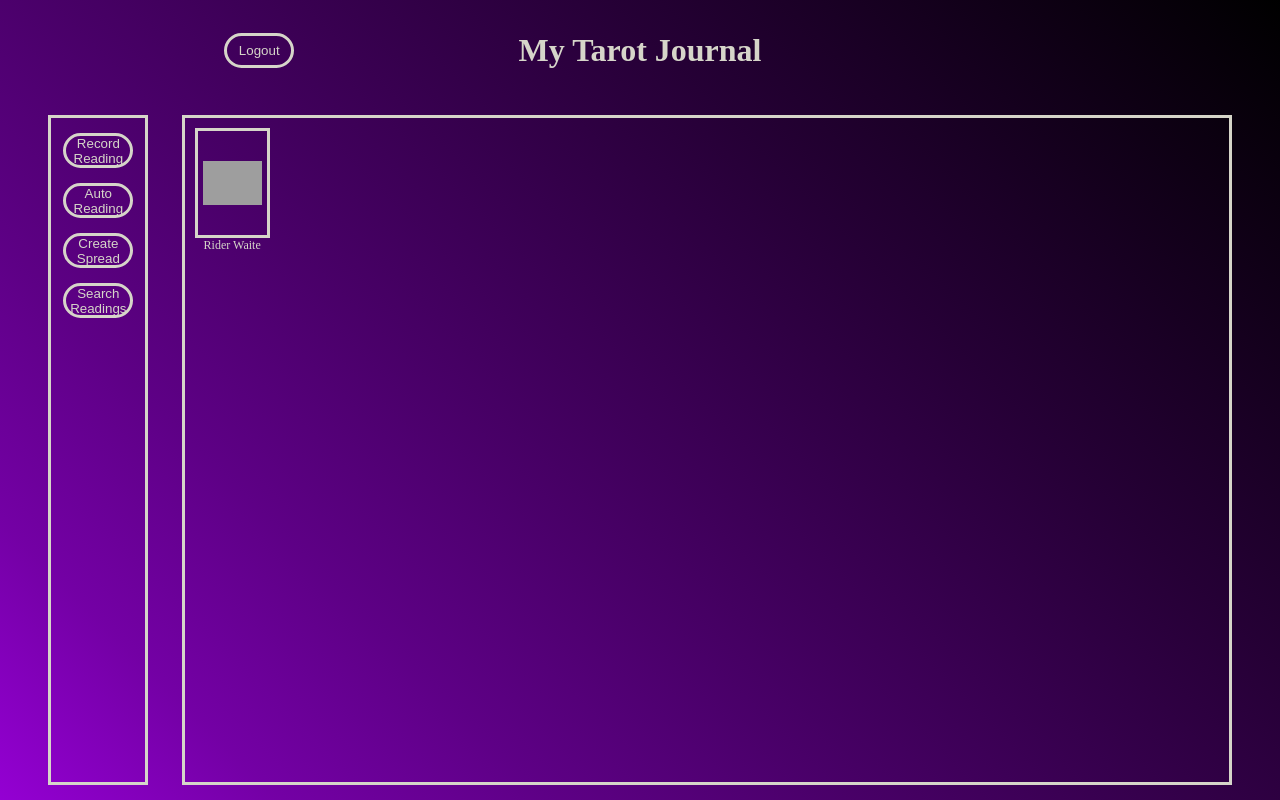
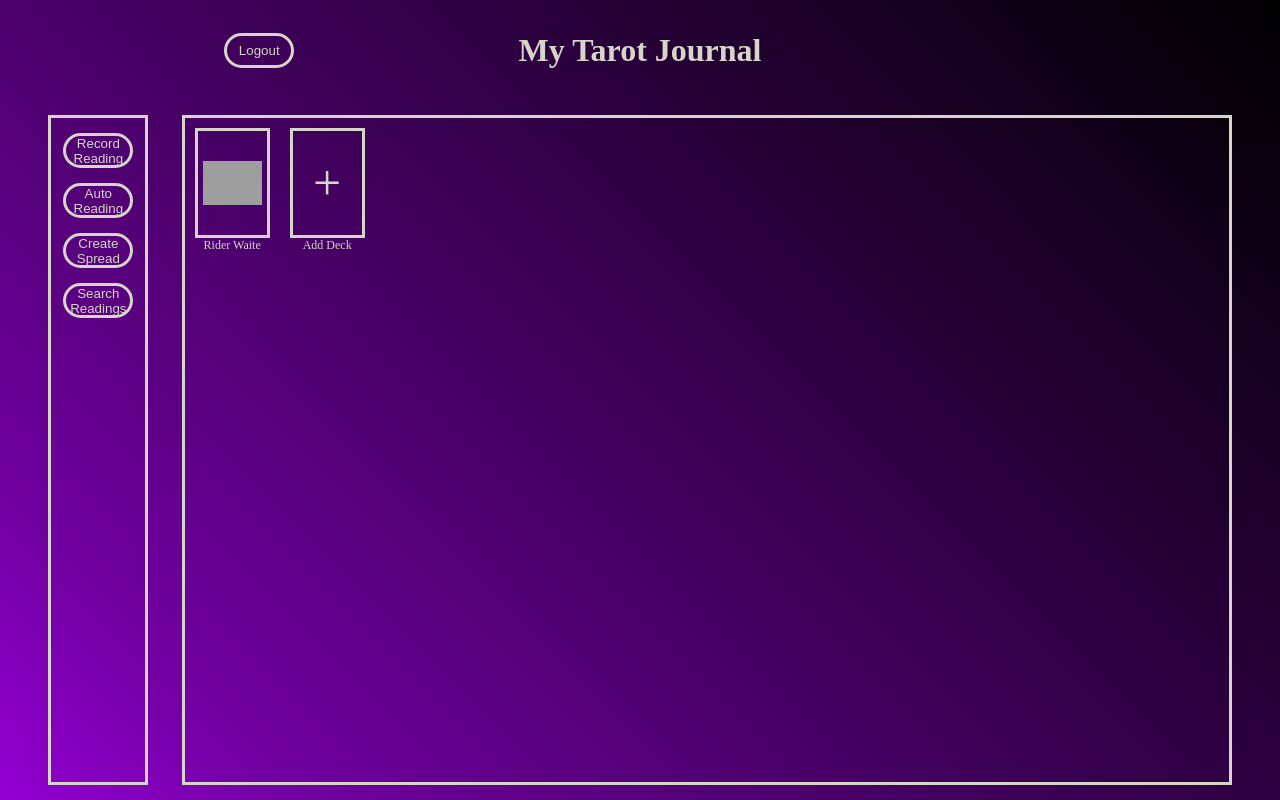
Before and after one commit to FrozenArrow73/tarot-journal, a React (Create React App) app: page /decks in a window 1280 px wide. Built offline with nearby package versions, Linux system fonts and the light colour scheme; grey boxes are pictures that could not be loaded.

Commit message:
added add deck button

```diff
--- a/src/App.css
+++ b/src/App.css
@@ -187,3 +187,6 @@
 .deckName {
   font-size: 12px;
 }
+.plus {
+  font-size: 50px;
+}
--- a/src/screens/Decks.jsx
+++ b/src/screens/Decks.jsx
@@ -34,6 +34,14 @@ function Decks() {
             </nav>
             <div className='decksList'>
               {deckDisplay}
+              <div className='deckContainer'>
+                <div className='deckCard'>
+                  <div className='plus'>
+                    +
+                  </div>
+                </div>
+                <p className='deckName'>Add Deck</p>
+              </div>
             </div>
         </body>
     </Background>
```
